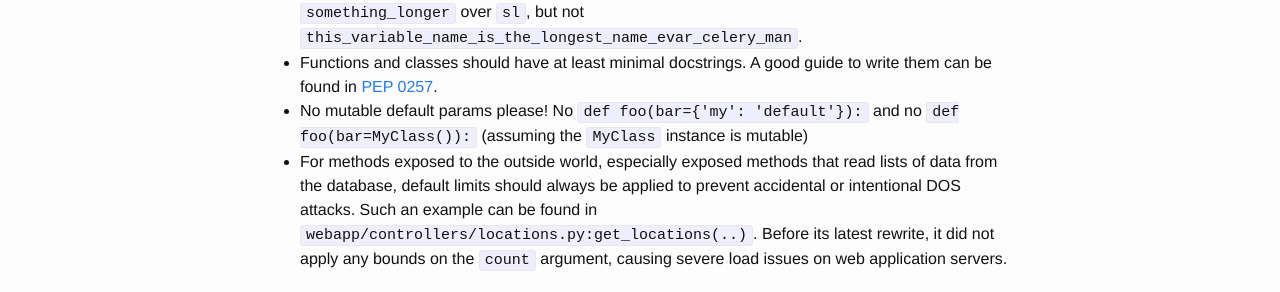
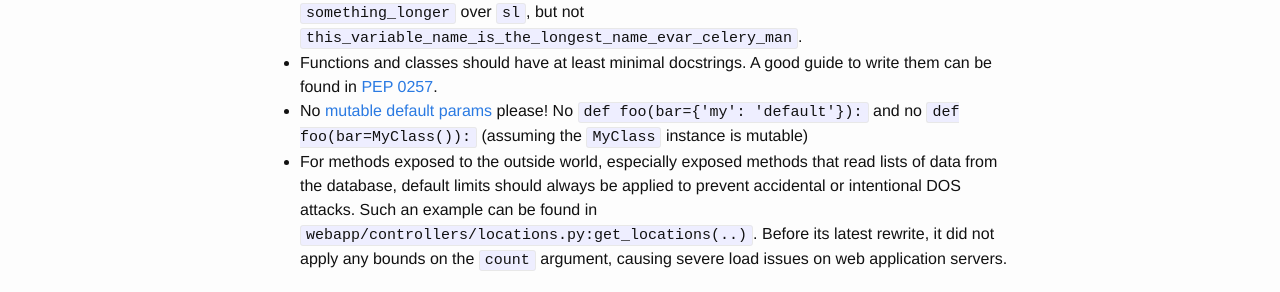
Before and after one commit to fieldaware/style-guide, a Jekyll site: the page built from python.md, in a window 1280 px wide. Shown: the part 520-812 px from the top of the page. Built offline with Jekyll 4.4.1, drawn with Linux system fonts in a browser that asks for light colours; nearby versions of some CDN libraries; Markdown is read by kramdown in place of the engine named in the settings; some of the changed lines change nothing that is shown.

Commit message:
Add link explaining mutible args

```diff
--- a/python.md
+++ b/python.md
@@ -8,7 +8,7 @@ title: Python
 * Try to follow [PEP8](https://www.python.org/dev/peps/pep-0008/), except for line length. Use a linter (like [pylint](http://www.pylint.org/)) to enforce them automatically in your code.
 * Use full names for variables where possible. For example, choose `job` over `j`, `something_longer` over `sl`, but not `this_variable_name_is_the_longest_name_evar_celery_man`.
 * Functions and classes should have at least minimal docstrings. A good guide to write them can be found in [PEP 0257](https://www.python.org/dev/peps/pep-0257/).
-* No mutable default params please! No `def foo(bar={'my': 'default'}):` and no `def foo(bar=MyClass()):` (assuming the `MyClass` instance is mutable)
+* No [mutable default params](http://docs.python-guide.org/en/latest/writing/gotchas/#mutable-default-arguments) please! No `def foo(bar={'my': 'default'}):` and no `def foo(bar=MyClass()):` (assuming the `MyClass` instance is mutable)
 * For methods exposed to the outside world, especially exposed methods that read lists of data from the database, default limits should always be applied to prevent accidental or intentional DOS attacks. Such an example can be found in `webapp/controllers/locations.py:get_locations(..)`. Before its latest rewrite, it did not apply any bounds on the `count` argument, causing severe load issues on web application servers.
 
 # Syntax
```
